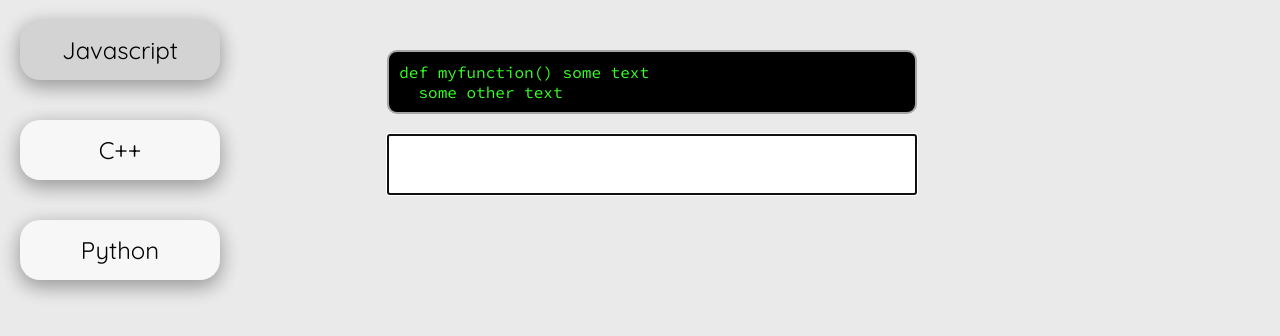
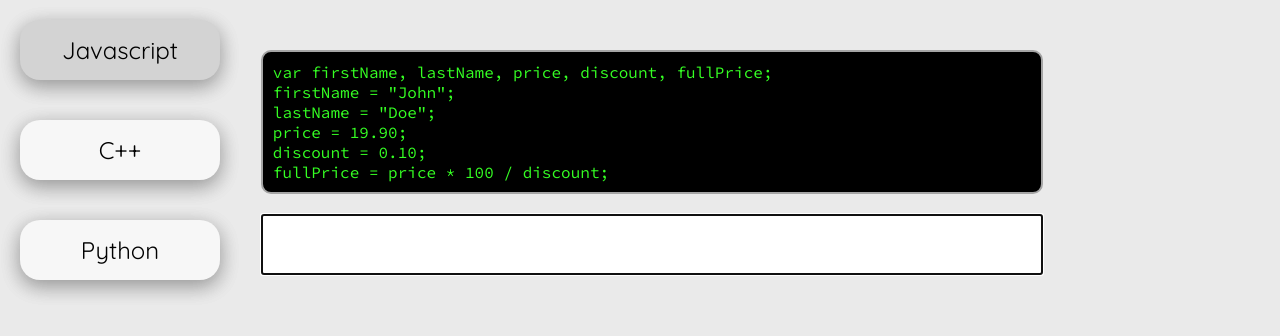
Before and after one commit to EduHacks2017/EduHacks2017.github.io, a plain HTML site: page index.html in a window 1280 px wide. Both pictures are taken after a click on the element "Javascript". Drawn offline with Linux system fonts and the light colour scheme.

Commit message:
Hasty fixes

```diff
--- a/index.html
+++ b/index.html
@@ -9,13 +9,13 @@
 </head>
 <body>
   <div id="container">
-    <div class="languageTab" onclick="start(this)">
+    <div class="languageTab" onclick="start(this,0)">
     Javascript
     </div>
-    <div class="languageTab" onclick="start(this)">
+    <div class="languageTab" onclick="start(this,1)">
     C++
     </div>
-    <div class="languageTab" onclick="start(this)">
+    <div class="languageTab" onclick="start(this,2)">
     Python
     </div>
   </div>
--- a/script.js
+++ b/script.js
@@ -1,19 +1,35 @@
 let currTab;
 let started=false;
-let inputStr=`def myfunction() some text \n  some other text`;
+let js=`var firstName, lastName, price, discount, fullPrice;\nfirstName = "John";\nlastName = "Doe";\nprice = 19.90;\ndiscount = 0.10;\nfullPrice = price * 100 / discount;`;
+let python=`parents, babies = (1, 1)\nwhile babies < 100:\n print 'This generation has {0} babies'.format(babies)\n parents, babies = (babies, parents + babies)`;
+let cpp=`#include <iostream>\nint main()\n{\nstd::cout << "Hello World!";\nstd::cout << std::endl;\nreturn 0;\n}`;
 let counter =  0;
-
-function switchSelected(obj){
+let inputStr="";
+function switchSelected(obj,id){
   let tabs=document.getElementsByClassName("languageTab");
   for(let i=0;i<tabs.length;i++){
     tabs[i].style.backgroundColor="#f7f7f7";
   }
   currTab=obj;
   currTab.style.backgroundColor="#d3d3d3";
+
+  if(id==0){
+    inputStr=js;
+  }
+
+  if(id==1){
+    inputStr=cpp;
+  }
+
+  if(id==2){
+    inputStr=python;
+  }
+
 }
 
 function createSpans(str,area){
   let arr=str.split("");
+  area.innerHTML="";
   for(let i=0;i<arr.length;i++){
     let curr=arr[i];
     if(curr=="\n") area.innerHTML+="<div id=i"+i+">"+curr+"</div>";
@@ -22,8 +38,10 @@ function createSpans(str,area){
   }
 }
 
-function start(tab){
-  switchSelected(tab);
+function start(tab,id){
+  switchSelected(tab,id);
+  let text=document.getElementById("text");
+  createSpans(inputStr,text);
   if(started) return;
   started=true;
 
@@ -40,10 +58,6 @@ function start(tab){
     tab.style.width="200px";
     tab.style.fontSize="1.5em";
   }
-
-  let text=document.getElementById("text");
-
-  createSpans(inputStr,text);
 
   let main=document.getElementById("main");
   main.style.opacity=1;
--- a/styles.css
+++ b/styles.css
@@ -52,9 +52,9 @@
   -webkit-transition:all 2s;
   -o-transition:all 2s;
   transition:all 2s;
-  width:40%;
+  width:60%;
   margin:50px;
-  margin-left:30%;
+  margin-left:20%;
   font-family:"Source Code Pro";
   z-index:0;
 }
```
